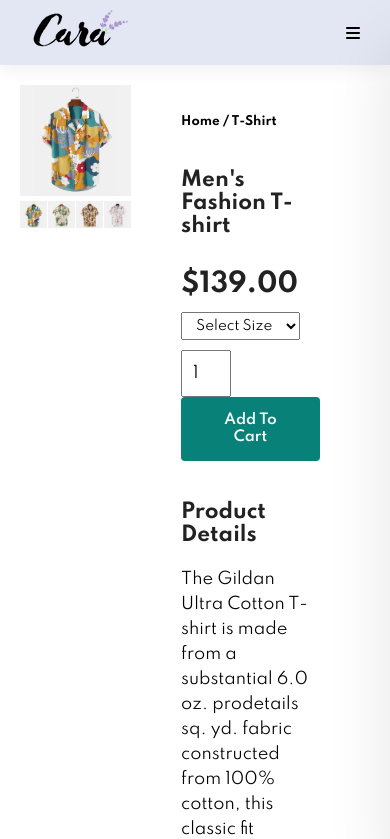
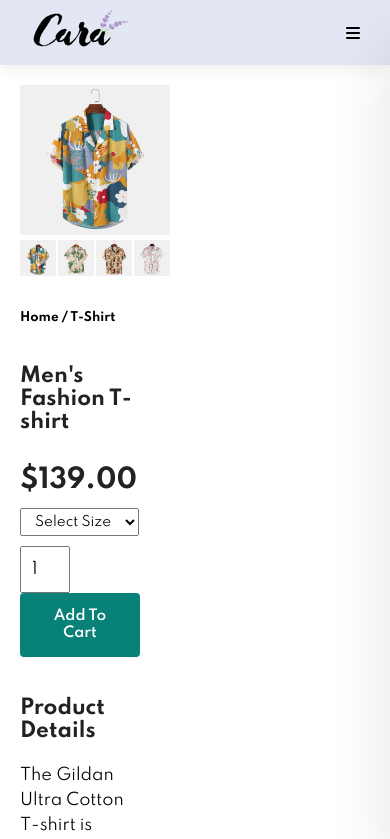
Before and after one commit to jaturaorn/Ecom-website, a plain HTML site: page showproduct.html in a window 390 px wide. Shown: the top 839 px of the page. Drawn offline with Linux system fonts and the light colour scheme.

Commit message:
make it responsive but have issues

```diff
--- a/style.css
+++ b/style.css
@@ -746,9 +746,24 @@ footer .copyright {
     text-align: start;
   }
 
+  /* Start Media Query Small Size Single Product */
+
+  #prodetails {
+    display: flex;
+    flex-direction: column;
+  }
+
+  #prodetails .single-pro-image {
+    width: 100%;
+    margin-right: 0px;
+  }
+
+  #prodetails .single-pro-details {
+    width: 100%;
+  }
+
 }
 
-/* End Media Query Small Size */
 /* Home page */
 
 /* Shop page */
@@ -805,7 +820,7 @@ footer .copyright {
 }
 
 #prodetails .single-pro-image {
-  width: 40%;
+  width: 50%;
   margin-right: 50px;
 }
 
@@ -820,7 +835,7 @@ footer .copyright {
 }
 
 #prodetails .single-pro-details {
-  width: 50%;
+  width: 40%;
   padding-top: 30px;
 }
 
```
Also changed, not shown: shop.html (+2 -2 lines).
